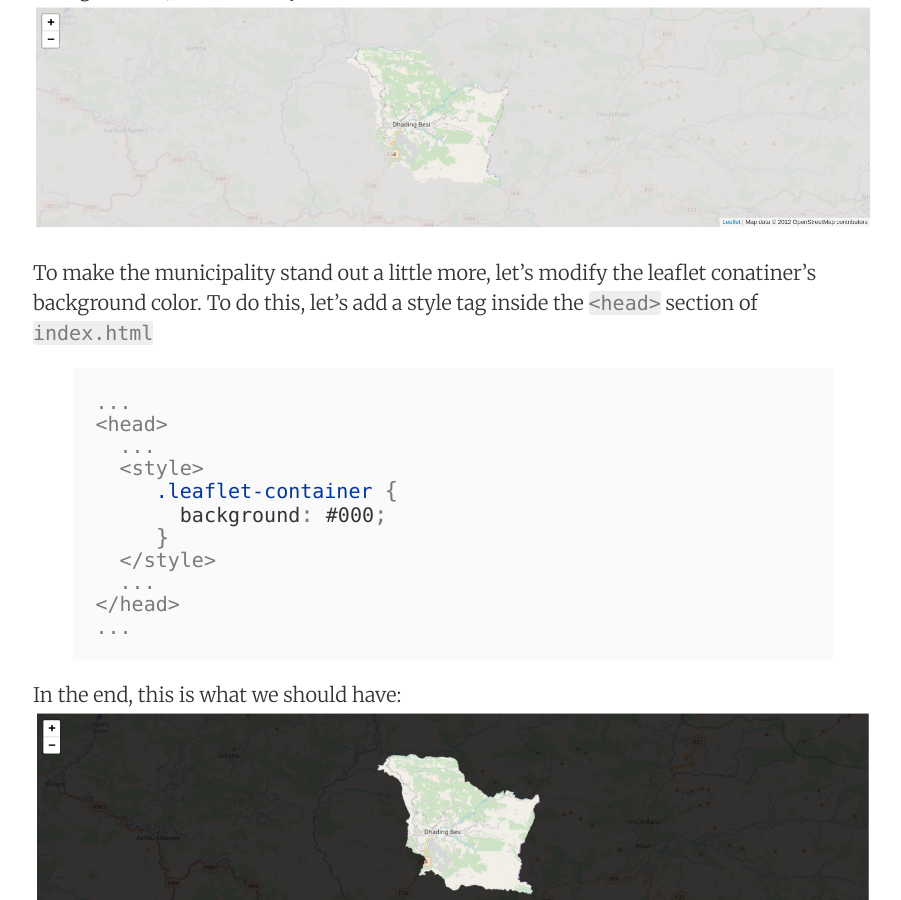
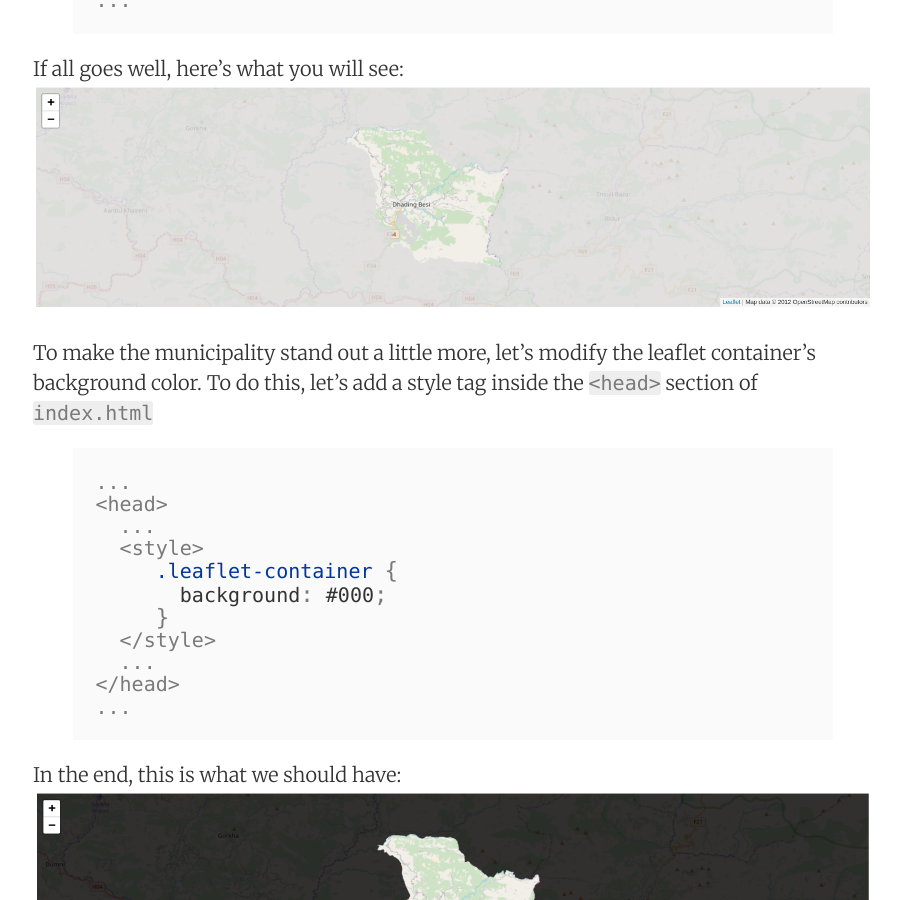
Before and after one commit to KathmanduLivingLabs/kathmandulivinglabs.github.io, a Jekyll site: the page built from _posts/2018-04-25-making-boundaries-pop.md, in a window 1280 px wide and 900 px high, scrolled down 4998 px. Shown: the whole window, without its empty margins (187-1088 px from the left). Built offline with Jekyll 4.4.1, drawn with Linux system fonts in a browser that asks for light colours; some of the changed text lies outside the part shown.

```diff
--- a/_posts/2018-04-25-making-boundaries-pop.md
+++ b/_posts/2018-04-25-making-boundaries-pop.md
@@ -23,7 +25,7 @@
 
 This tutorial assumes a basic understanding of [LeafletJS]("http://leafletjs.com/") and its API. If you are not familiar with this framework, I urge you to go through its [well curated collection of  tutorials]("http://leafletjs.com/examples.html") and [API reference documentation]("http://leafletjs.com/reference-1.3.0.html").
 
-I have also uploaded all of the resources used for this tutorial in the form of a github gist. You can view the code [here]("#").
+I have also uploaded all of the resources used for this tutorial in the form of a github gist. You can view the code [here]("https://bl.ocks.org/arkoblog/1a0b65bd62686bab0d8a7ccca26be998").
 
 
 ### Step 1: Wiring up a basic map
@@ -163,7 +165,7 @@
 If all goes well, here's what you will see:
 ![]({{ "/assets/img/scr_3.png" | absolute_url }})
 
-To make the municipality stand out a little more, let's modify the leaflet conatiner's background color. To do this, let's add a style tag inside the `<head>` section of `index.html`
+To make the municipality stand out a little more, let's modify the leaflet container's background color. To do this, let's add a style tag inside the `<head>` section of `index.html`
 
 {% highlight html %}
 ...
```
Also changed, not shown: other parts of _posts/2018-04-25-making-boundaries-pop.md (+2 -0 lines).
